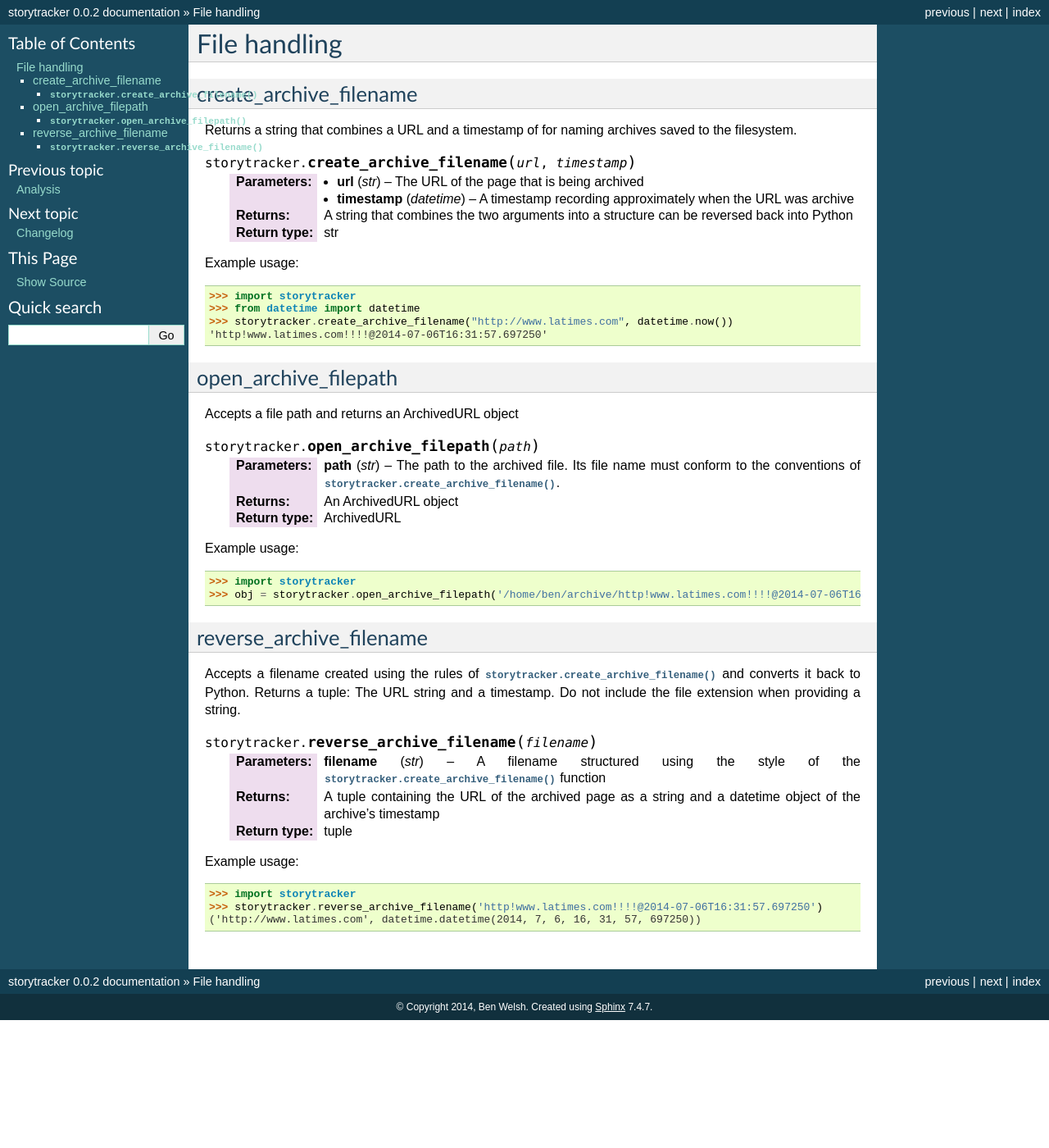
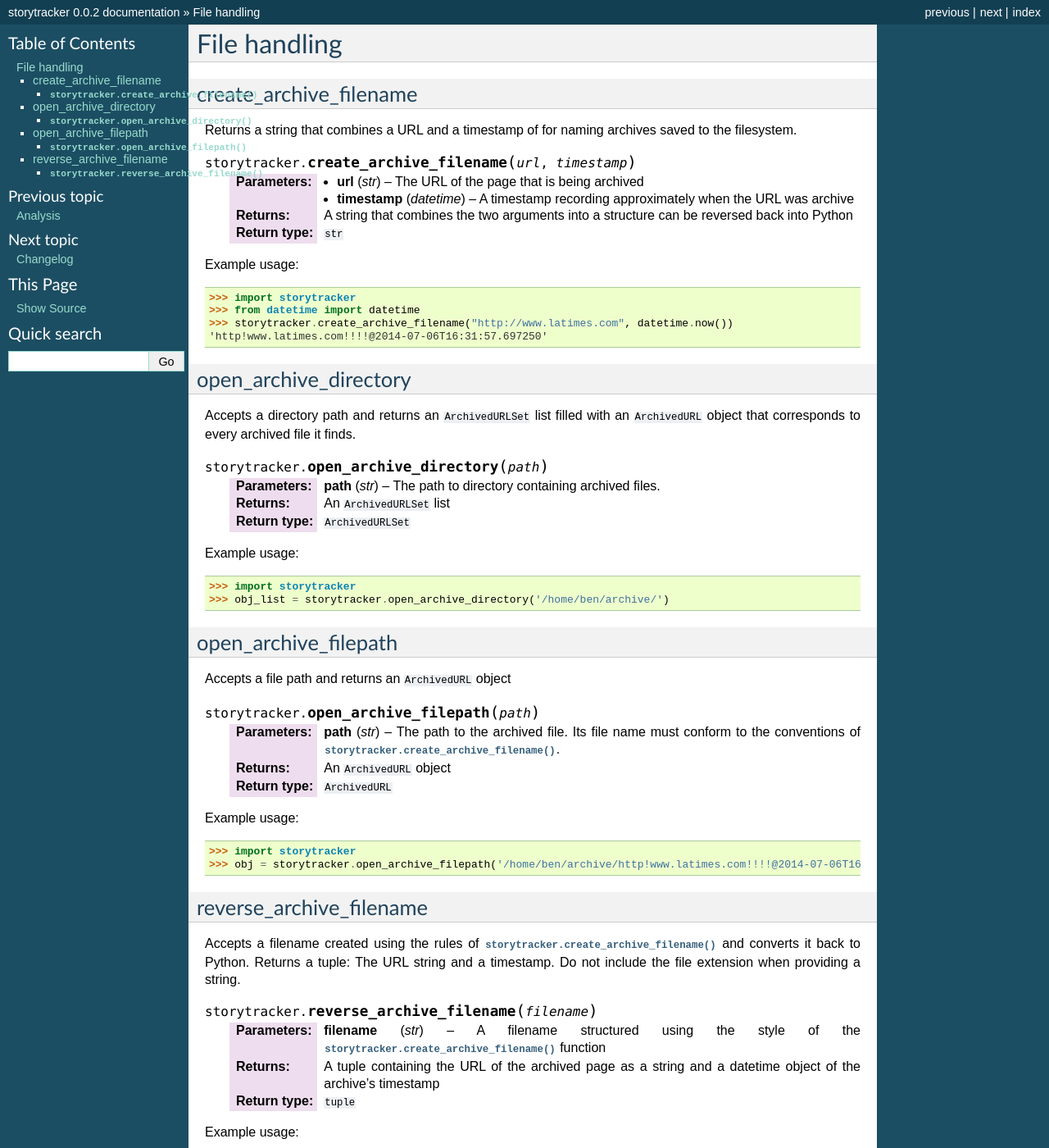
Before and after one commit to palewire/storytracker, a Sphinx documentation site: the page built from docs/filehandling.rst, in a window 1280 px wide and 1400 px high. Shown: the whole window at 82% size. Built offline with Sphinx 7.4.7, drawn with Linux system fonts in a browser that asks for light colours.

Commit message:
Added docs for open_archive_directory

```diff
--- a/docs/archiving.rst
+++ b/docs/archiving.rst
@@ -18,7 +18,7 @@ Archive the HTML from the provided URLs
    :param output_dir: Provide a directory for the archived data to be stored
    :type output_dir: str or None
    :return: The content of the HTML response, unless an output directory is provided when it will return the path to the created file
-   :rtype: str
+   :rtype: ``str``
    :raises ValueError: If the response is not verified as HTML
 
 Example usage:
@@ -85,7 +85,7 @@ Retrieves HTML from the provided URLs
    :param str url: The URL of the page to archive
    :param bool verify: Verify that HTML is in the response's content-type header
    :return: The content of the HTML response
-   :rtype: str
+   :rtype: ``str``
    :raises ValueError: If the response is not verified as HTML
 
 Command-line interface
--- a/docs/filehandling.rst
+++ b/docs/filehandling.rst
@@ -12,7 +12,7 @@ Returns a string that combines a URL and a timestamp of for naming archives save
     :param str url: The URL of the page that is being archived
     :param datetime timestamp: A timestamp recording approximately when the URL was archive
     :return: A string that combines the two arguments into a structure can be reversed back into Python
-    :rtype: str
+    :rtype: ``str``
 
 Example usage:
 
@@ -24,16 +24,37 @@ Example usage:
     'http!www.latimes.com!!!!@2014-07-06T16:31:57.697250'
 
 
+open_archive_directory
+----------------------
+
+Accepts a directory path and returns an ``ArchivedURLSet`` list filled with an ``ArchivedURL``
+object that corresponds to every archived file it finds.
+
+
+.. py:function:: storytracker.open_archive_directory(path)
+
+    :param str path: The path to directory containing archived files.
+    :return: An ``ArchivedURLSet`` list
+    :rtype: ``ArchivedURLSet``
+
+Example usage:
+
+.. code-block:: python
+
+    >>> import storytracker
+    >>> obj_list = storytracker.open_archive_directory('/home/ben/archive/')
+
+
 open_archive_filepath
 ---------------------
 
-Accepts a file path and returns an ArchivedURL object
+Accepts a file path and returns an ``ArchivedURL`` object
 
 .. py:function:: storytracker.open_archive_filepath(path)
 
     :param str path: The path to the archived file. Its file name must conform to the conventions of :py:func:`storytracker.create_archive_filename`.
-    :return: An ArchivedURL object
-    :rtype: ArchivedURL
+    :return: An ``ArchivedURL`` object
+    :rtype: ``ArchivedURL``
 
 Example usage:
 
@@ -54,7 +75,7 @@ timestamp. Do not include the file extension when providing a string.
 
     :param str filename: A filename structured using the style of the :py:func:`storytracker.create_archive_filename` function
     :return: A tuple containing the URL of the archived page as a string and a datetime object of the archive's timestamp
-    :rtype: tuple
+    :rtype: ``tuple``
 
 Example usage:
 
```
Also changed, not shown: 1 other file.
